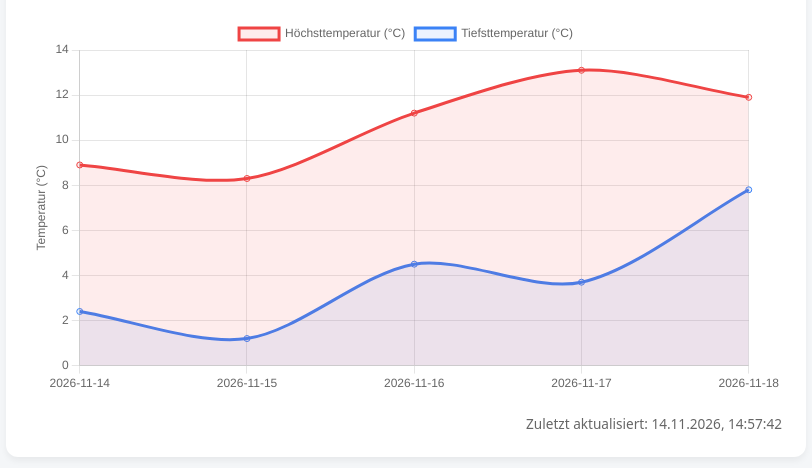
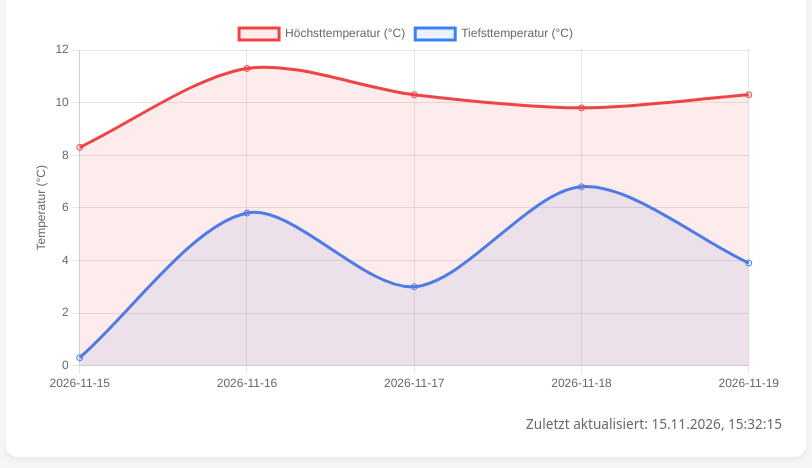
Before and after one commit to julianstaiger-cmd/GH_action_testing, a plain HTML site: page index.html in a window 1280 px wide. Shown: the part 110-578 px from the top of the page, without its empty margins (234-1046 px from the left). Drawn offline with nearby package versions, Linux system fonts and the light colour scheme.

Commit message:
deploy: ab9ad3fede95565fdd612660c6ba05b7726aece3

```diff
--- a/index.html
+++ b/index.html
@@ -16,7 +16,7 @@
   <div class="card">
     <h1>🌤️ 5-Tage Wettervorhersage Berlin</h1>
     <canvas id="weatherChart"></canvas>
-    <div class="footer">Zuletzt aktualisiert: 14.11.2026, 14:57:42</div>
+    <div class="footer">Zuletzt aktualisiert: 15.11.2026, 15:32:15</div>
   </div>
 
   <script>
@@ -24,11 +24,11 @@
     new Chart(ctx, {
       type: 'line',
       data: {
-        labels: ["2026-11-14","2026-11-15","2026-11-16","2026-11-17","2026-11-18"],
+        labels: ["2026-11-15","2026-11-16","2026-11-17","2026-11-18","2026-11-19"],
         datasets: [
           {
             label: 'Höchsttemperatur (°C)',
-            data: [8.9,8.3,11.2,13.1,11.9],
+            data: [8.3,11.3,10.3,9.8,10.3],
             borderColor: '#ef4444',
             backgroundColor: 'rgba(239, 68, 68, 0.1)',
             fill: true,
@@ -36,7 +36,7 @@
           },
           {
             label: 'Tiefsttemperatur (°C)',
-            data: [2.4,1.2,4.5,3.7,7.8],
+            data: [0.3,5.8,3,6.8,3.9],
             borderColor: '#3b82f6',
             backgroundColor: 'rgba(59, 130, 246, 0.1)',
             fill: true,
```
